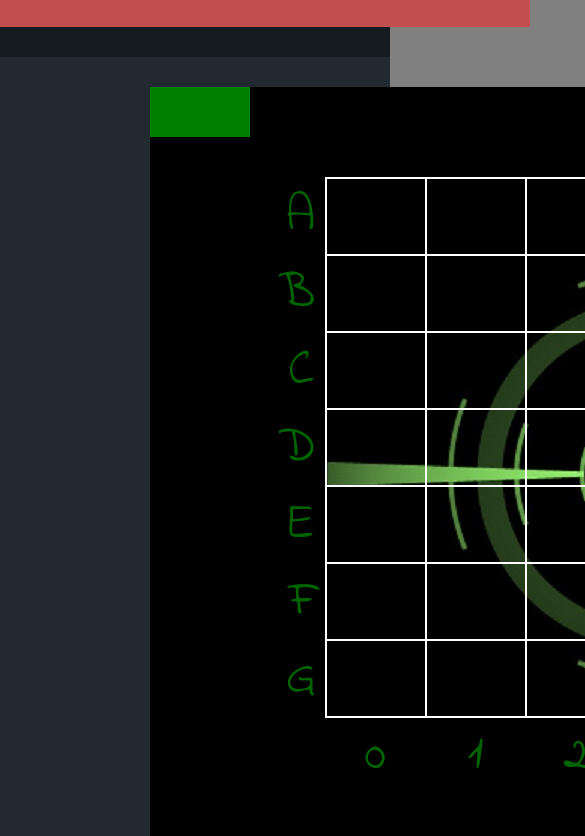
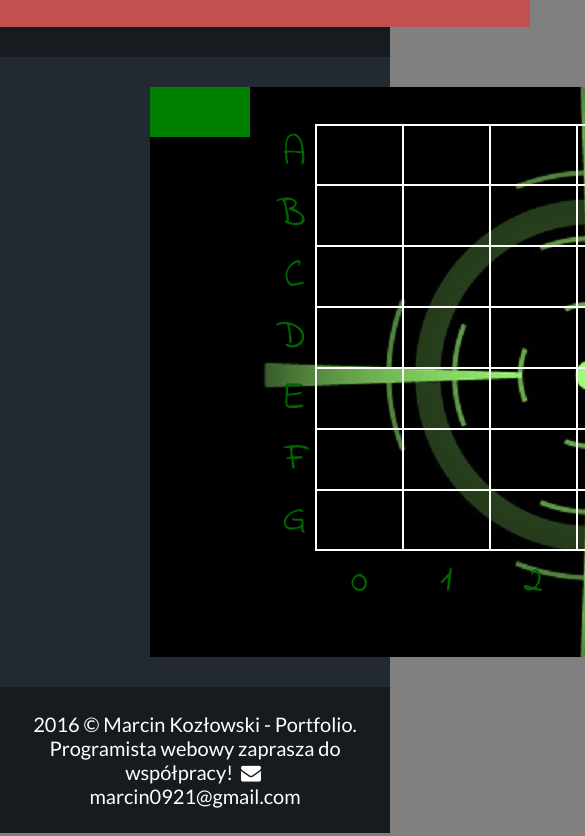
Before and after one commit to marcin0921/myFirstProjectInJavascript, a plain HTML site: page games.html in a window 390 px wide. Shown: the part 1107-1943 px from the top of the page, 585 px wide, since content can reach past the window. Drawn offline with Linux system fonts and the light colour scheme.

Commit message:
add responsivity to games.html max-width 1366

```diff
--- a/games.html
+++ b/games.html
@@ -4,6 +4,7 @@
     <meta charset="UTF-8">
 
     <title>Create your own website!</title>
+
 
     <meta name="Keywords" content="pierwszy projekt, pierwszy, projekt, cv, moje cv, informatyka, javascript, js, css, html, html 5, css 3" />
     <meta name="Description" content="Tworzenie dynamicznych stron www oparte na nowoczesnych skryptach javascript. Zajrzyj tutaj, a poznasz więcej szczegółów odnośnie pisania stron html 5, css 3 i javascript." />
@@ -72,7 +73,7 @@
     <div class="rectangle1">
         <div class="content">
 
-            <div id="ships">
+            <div class="ships">
             <div id="messageArea"></div>
             <table>
                 <tr>
@@ -168,7 +169,7 @@
 
             </div>
 
-        </div>
+            </div>
      </div>
     <!--------------------------------------- KONIEC TRZECI PROSTOKĄT --------------------------------->
         <div class="footer">2016 © Marcin Kozłowski - Portfolio. Programista webowy zaprasza do współpracy!
--- a/style_ships.css
+++ b/style_ships.css
@@ -1,4 +1,29 @@
-#ships {
+@media screen and (max-width:1366px) {
+
+    .ships {
+        width: 900px !important;
+        height: 570px !important;
+    }
+
+    table {
+        width: 700px !important;
+        height: 350px !important;
+        top: 37px !important;
+
+
+    }
+
+    .signRow, .signColumn {
+        font-size: 40px !important;
+    }
+
+    form {
+        padding: 8px !important;
+    }
+
+}
+
+.ships {
 
     background: url("crosshair.jpg") no-repeat center;
     width: 1024px;
@@ -8,8 +33,9 @@
     position: relative;
     font-family: 'Indie Flower', cursive;
 
+}
 
-}
+
 
 table{
 
@@ -29,7 +55,7 @@ td, tr {
 
     border: 1px solid white;
     width: 98px;
-    height: 73px;
+    height: 33px;
 
 
 }
```
